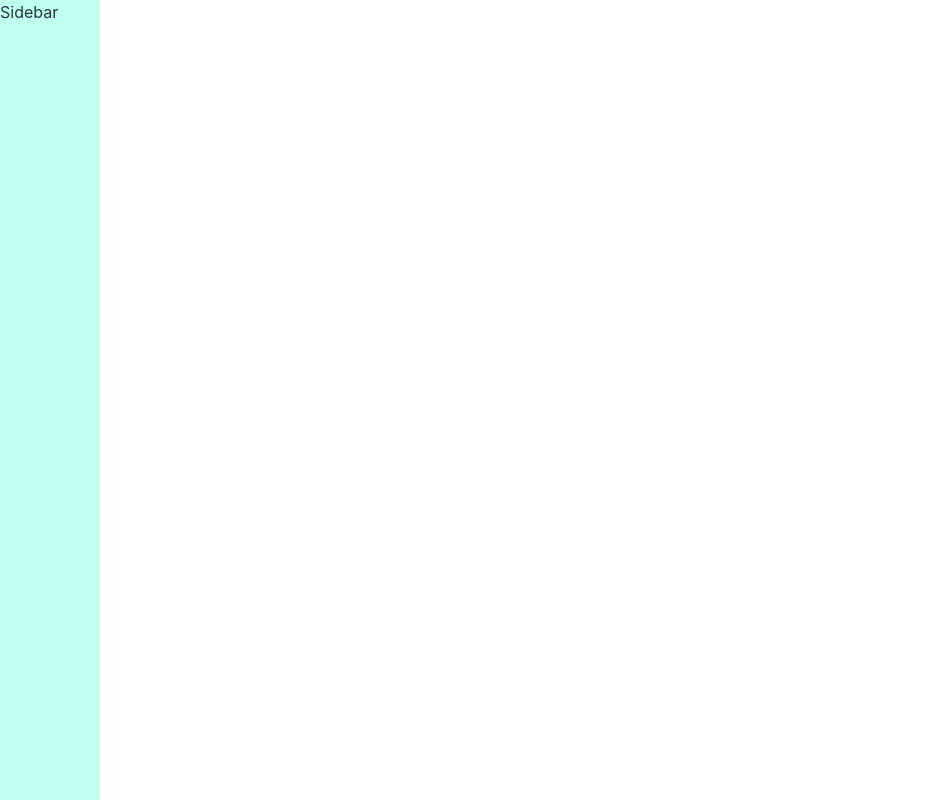
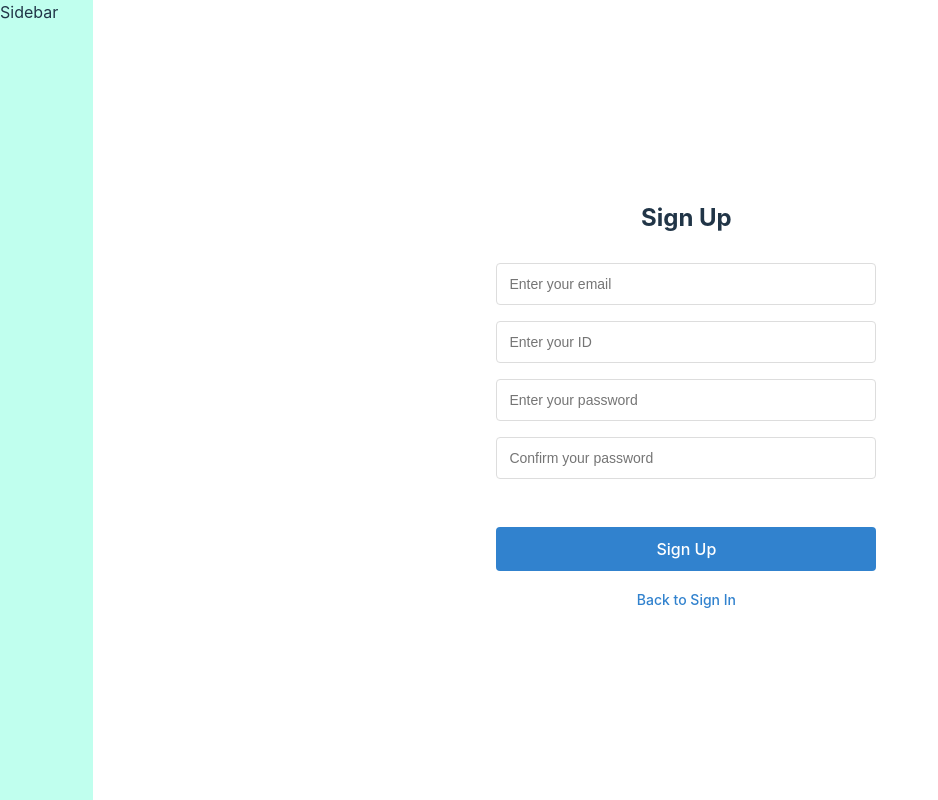
Before and after one commit to chamomileTee/map_post, a React (Vite) app: page /signup in a window 1280 px wide. Shown: the whole page, without its empty margins (0-938 px from the left). Built offline with nearby package versions, Linux system fonts and the light colour scheme.

Commit message:
feat: 회원가입 페이지 구현

```diff
--- a/src/layout/MainLayout.module.css
+++ b/src/layout/MainLayout.module.css
@@ -1,4 +1,4 @@
-.contain{
+.contain {
     width: 500px;
     border: 3px solid red;
 }
--- /dev/null
+++ b/src/pages/SignUp/SignUp.module.css
@@ -0,0 +1,58 @@
+.pageWrapper {
+    width: 100%;
+    height: 100vh;
+    display: flex;
+    justify-content: center;
+    align-items: center;
+}
+
+.signUpContainer {
+    width: 460px;
+    padding: 40px;
+    box-sizing: border-box;
+}
+
+.title {
+    font-size: 24px;
+    font-weight: bold;
+    margin-bottom: 32px;
+    text-align: center;
+}
+
+.formGroup {
+    margin-bottom: 16px;
+    width: 100%;
+}
+
+.input {
+    width: 100%;
+    padding: 12px;
+    border: 1px solid #ddd;
+    border-radius: 4px;
+    font-size: 14px;
+    box-sizing: border-box;
+}
+
+.button {
+    width: 100%;
+    padding: 12px;
+    background-color: #3182ce;
+    color: white;
+    border: none;
+    border-radius: 4px;
+    cursor: pointer;
+    font-size: 16px;
+    margin-top: 32px;
+    box-sizing: border-box;
+}
+
+.loginLink {
+    text-align: center;
+    margin-top: 16px;
+}
+
+.loginLink a {
+    color: #3182ce;
+    text-decoration: none;
+    font-size: 14px;
+}
--- /dev/null
+++ b/src/pages/SignUp/index.tsx
@@ -0,0 +1,116 @@
+import styles from './SignUp.module.css';
+import { Link } from 'react-router-dom';
+import { useState } from 'react';
+
+const SignUp = () => {
+    const [formData, setFormData] = useState({
+        email: '',
+        id: '',
+        password: '',
+        confirmPassword: ''
+    });
+
+    const handleChange = (e: React.ChangeEvent<HTMLInputElement>) => {
+        const { name, value } = e.target;
+        setFormData(prevState => ({
+            ...prevState, //기존 상태 복사
+            [name]: value //새로운 값 업데이트
+        }))
+    };
+
+    const handleSubmit = async (e: React.FormEvent<HTMLFormElement>) => {
+        e.preventDefault(); //submit 시 페이지 새로고침 방지, 데이터 처리 가능하도록
+
+        if (formData.password !== formData.confirmPassword) {
+            alert('비밀번호가 일치하지 않습니다.');
+            return;
+        }
+
+        try {
+            const response = await fetch('BE_API_URL/signup', {
+                method: 'POST',
+                headers: {
+                    'Content-Type': 'application/json',
+                },
+                body: JSON.stringify({
+                    email: formData.email,
+                    id: formData.id,
+                    password: formData.password
+                })
+            });
+
+            if (response.ok) {
+                alert('회원가입이 완료되었습니다.');
+                window.location.href = '/login';
+            } else {
+                const errorData = await response.json();
+                alert(errorData.message || '회원가입에 실패했습니다.');
+            }
+        } catch (error) {
+            console.error('Error:', error);
+            alert('서버 오류가 발생했습니다.');
+        }
+    };
+
+    return  (
+        <div className={styles.pageWrapper}>
+            <div className={styles.signUpContainer}>
+                <h1 className={styles.title}>Sign Up</h1>
+                <form onSubmit={handleSubmit}>
+                    <div className={styles.formGroup}>
+                        <input
+                            type="email"
+                            name="email"
+                            className={styles.input}
+                            placeholder="Enter your email"
+                            value={formData.email}
+                            onChange={handleChange}
+                            required
+                        />
+                    </div>
+                    <div className={styles.formGroup}>
+                        <input
+                            type="text"
+                            name="id"
+                            className={styles.input}
+                            placeholder="Enter your ID"
+                            value={formData.id}
+                            onChange={handleChange}
+                            required
+                        />
+                    </div>
+                    <div className={styles.formGroup}>
+                        <input
+                            type="password"
+                            name="password"
+                            className={styles.input}
+                            placeholder="Enter your password"
+                            value={formData.password}
+                            onChange={handleChange}
+                            required
+                        />
+                    </div>
+                    <div className={styles.formGroup}>
+                        <input
+                            type="password"
+                            name="confirmPassword"
+                            className={styles.input}
+                            placeholder="Confirm your password"
+                            value={formData.confirmPassword}
+                            onChange={handleChange}
+                            required
+                        />
+                    </div>
+                    <button type="submit" className={styles.button}>
+                        Sign Up
+                    </button>
+                </form>
+                <div className={styles.loginLink}>
+                    <Link to="/login">Back to Sign In</Link>
+                </div>
+            </div>
+        </div>
+    )
+}
+
+export default SignUp;
--- a/src/pages/index.tsx
+++ b/src/pages/index.tsx
@@ -3,6 +3,7 @@ import Home from "./Home";
 import List from "./List";
 import User from "./User";
 import Group from "./Group";
+import SignUp from "./SignUp";
 import MainLayout from "~/layout/MainLayout";
 
 const Router = () => {
@@ -10,6 +11,7 @@ const Router = () => {
     <Routes>
         <Route path = "/*" element={<MainLayout/>}>
             <Route path = "Home" element={<Home/>}></Route>
+            <Route path = "signup" element={<SignUp/>}></Route>
             <Route path = "list" element={<List/>}></Route>
             <Route path = "user" element={<User/>}></Route>
             <Route path = "group" element={<Group/>}></Route>
```
Also changed, not shown: src/layout/MainLayout.tsx (line endings or trailing spaces).
